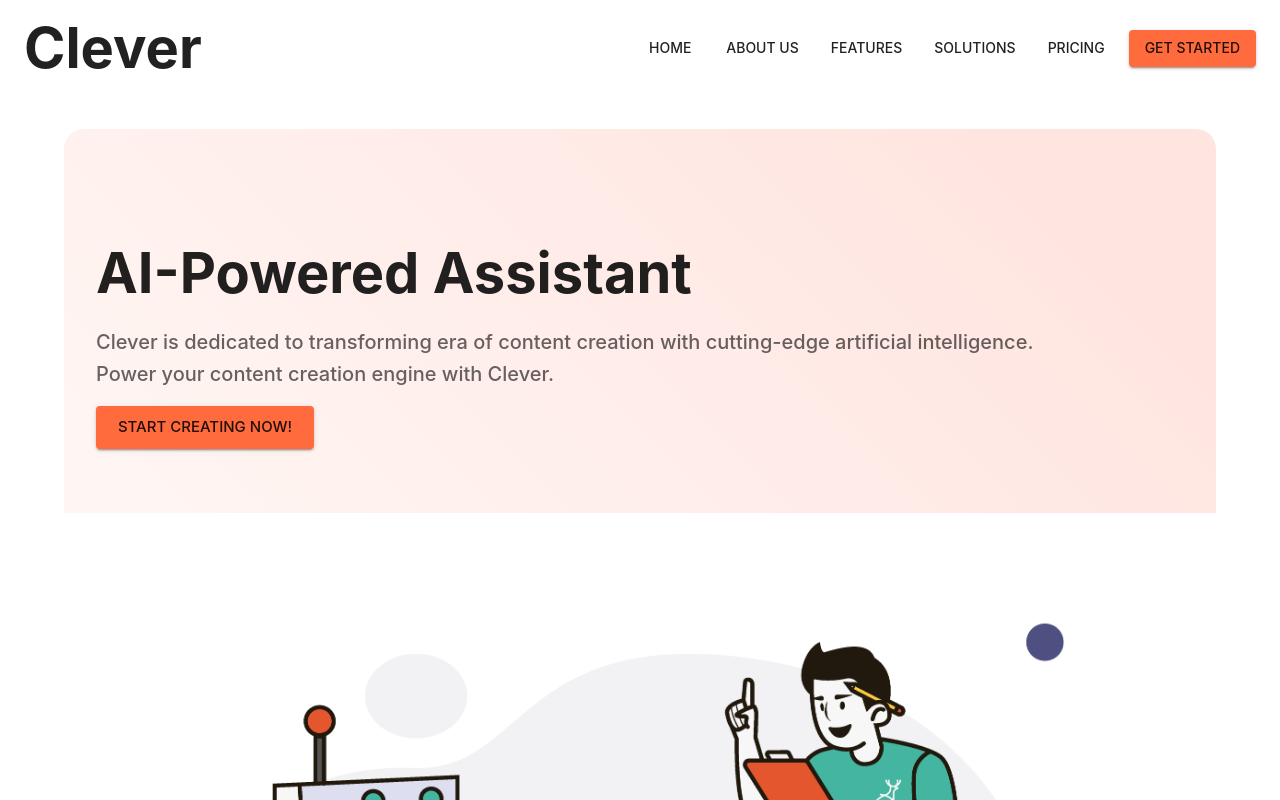
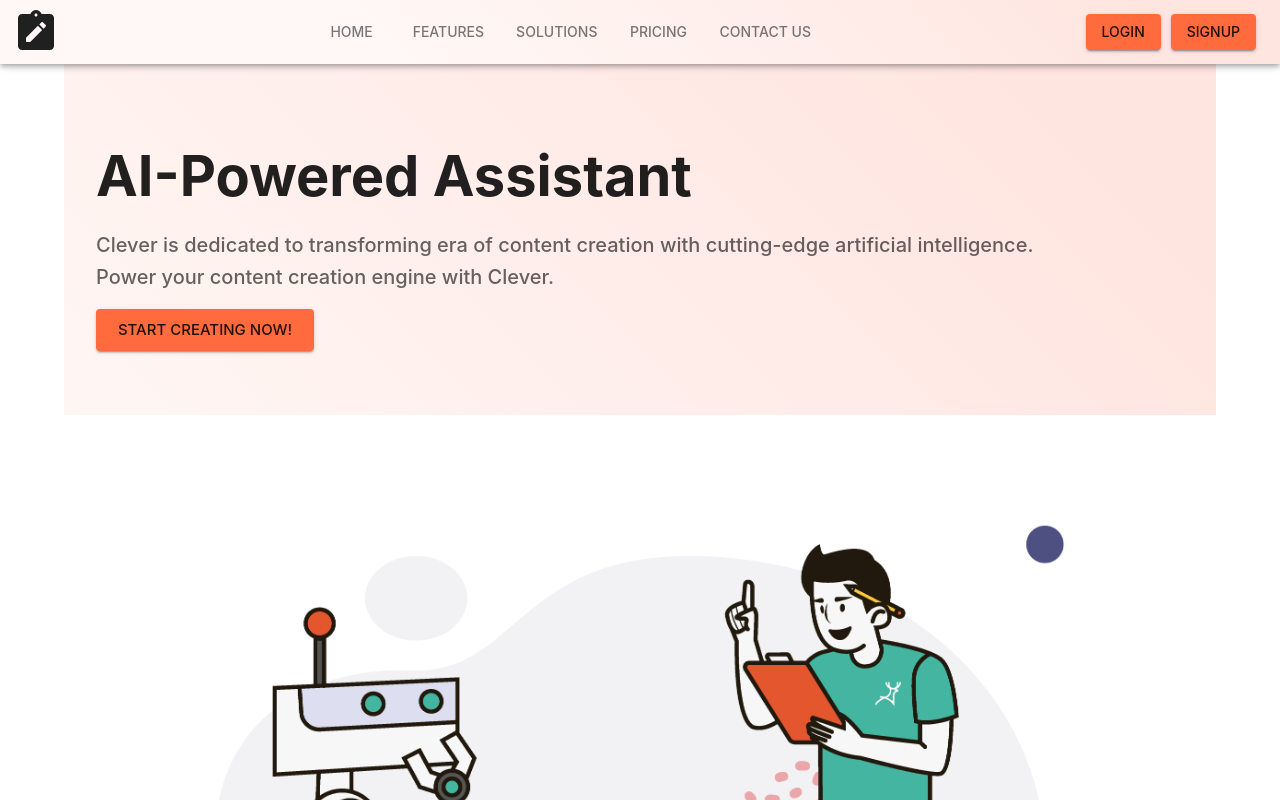
Before and after one commit to diptanshu07/Final-Year-Project, a React (Vite) app in the folder content-creation/: page /Register in a window 1280 px wide. Shown: the top 800 px of the page. Built offline with nearby package versions, Linux system fonts and the light colour scheme.

Commit message:
v1.2 -- navbar

```diff
--- a/content-creation/src/App.jsx
+++ b/content-creation/src/App.jsx
@@ -9,6 +9,7 @@
 import Pricing from './components/Pricing';
 import Footer from './components/Footer';
 import SignInOutContainer from './containers';
+import Header from './components/Header';
 import Login from './components/login';
 import Signup from './components/signup';
 
@@ -45,7 +46,8 @@
   return (
     <ThemeProvider theme={theme}>
       <CssBaseline />
-      <Navbar />
+      {/* <Navbar /> */}
+      <Header/>
       {/* <RouterProvider router={router} /> */}
       <Container maxWidth="lg">
       <section id="hero"> <Hero /> </section>
--- /dev/null
+++ b/content-creation/src/components/Drawer.jsx
@@ -0,0 +1,42 @@
+import React, { useState } from "react";
+import {
+  Drawer,
+  IconButton,
+  List,
+  ListItemButton,
+  ListItemIcon,
+  ListItemText,
+} from "@mui/material";
+import MenuIcon from "@mui/icons-material/Menu";
+const pages = ["Products", "Services", "ABoutUs", "ContactUs"];
+const DrawerComp = () => {
+  const [openDrawer, setOpenDrawer] = useState(false);
+
+  return (
+    <React.Fragment>
+      <Drawer
+        anchor="left"
+        open={openDrawer}
+        onClose={() => setOpenDrawer(false)}
+      >
+        <List>
+          {pages.map((page, index) => (
+            <ListItemButton key={index}>
+              <ListItemIcon>
+                <ListItemText>{page}</ListItemText>
+              </ListItemIcon>
+            </ListItemButton>
+          ))}
+        </List>
+      </Drawer>
+      <IconButton
+        sx={{ color: "white", marginLeft: "auto" }}
+        onClick={() => setOpenDrawer(!openDrawer)}
+      >
+        <MenuIcon color="white" />
+      </IconButton>
+    </React.Fragment>
+  );
+};
+
+export default DrawerComp;
--- /dev/null
+++ b/content-creation/src/components/Header.jsx
@@ -0,0 +1,62 @@
+import React, { useState } from "react";
+import {
+  AppBar,
+  Button,
+  Tab,
+  Tabs,
+  Toolbar,
+  Typography,
+  useMediaQuery,
+  useTheme,
+} from "@mui/material";
+import NoteAltRoundedIcon from '@mui/icons-material/NoteAltRounded';
+import DrawerComp from "./Drawer";
+const Header = () => {
+  const [value, setValue] = useState();
+  const theme = useTheme();
+  console.log(theme);
+  const isMatch = useMediaQuery(theme.breakpoints.down("md"));
+  console.log(isMatch);
+
+  return (
+    <React.Fragment>
+      <AppBar sx={{ background: "linear-gradient(45deg, #fff8f6 30%, #ffe5e0 90%)" }}>
+        <Toolbar>
+          <NoteAltRoundedIcon sx={{ transform: "scale(2)" }} />
+          {isMatch ? (
+            <>
+              <Typography sx={{ fontSize: "2rem", paddingLeft: "10%" }}>
+                Clever
+              </Typography>
+              <DrawerComp />
+            </>
+          ) : (
+            <>
+              <Tabs
+                sx={{ marginLeft: "auto" }}
+                indicatorColor="secondary"
+                textColor="inherit"
+                value={value}
+                onChange={(e, value) => setValue(value)}
+              >
+                <Tab label="Home" />
+                <Tab label="Features" />
+                <Tab label="Solutions" />
+                <Tab label="Pricing" />
+                <Tab label="Contact Us" />
+              </Tabs>
+              <Button sx={{ marginLeft: "auto" }} variant="contained">
+                Login
+              </Button>
+              <Button sx={{ marginLeft: "10px" }} variant="contained">
+                SignUp
+              </Button>
+            </>
+          )}
+        </Toolbar>
+      </AppBar>
+    </React.Fragment>
+  );
+};
+
+export default Header;
```
